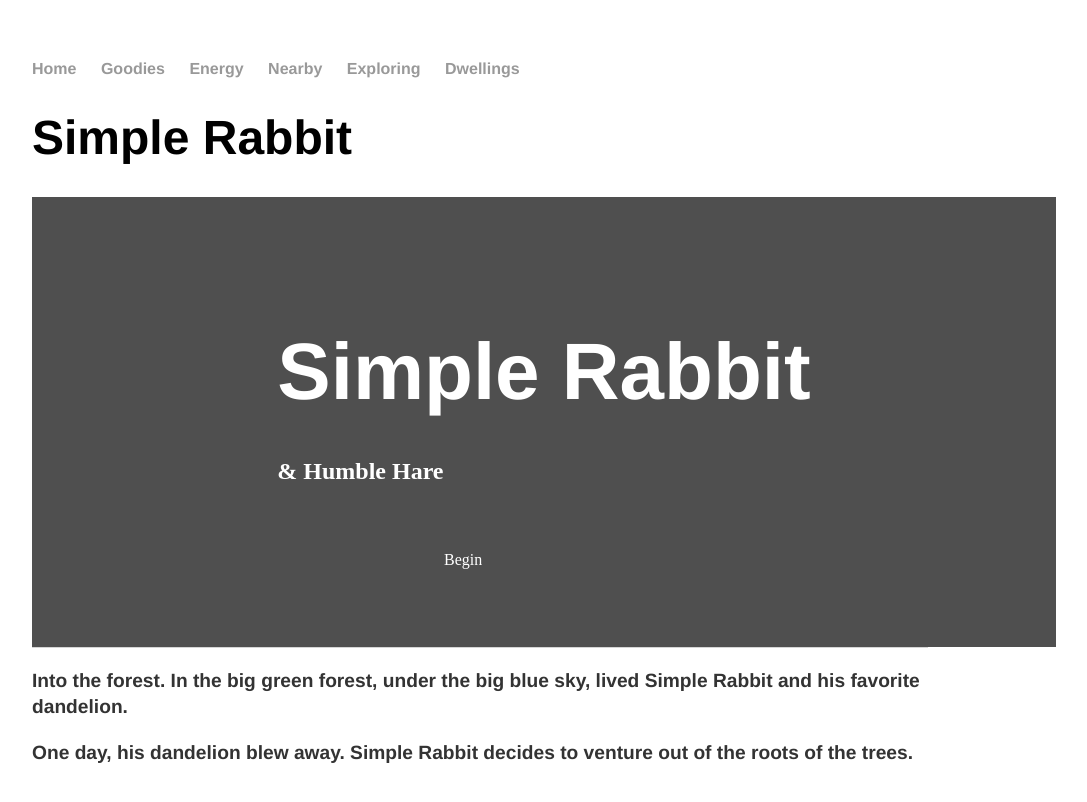
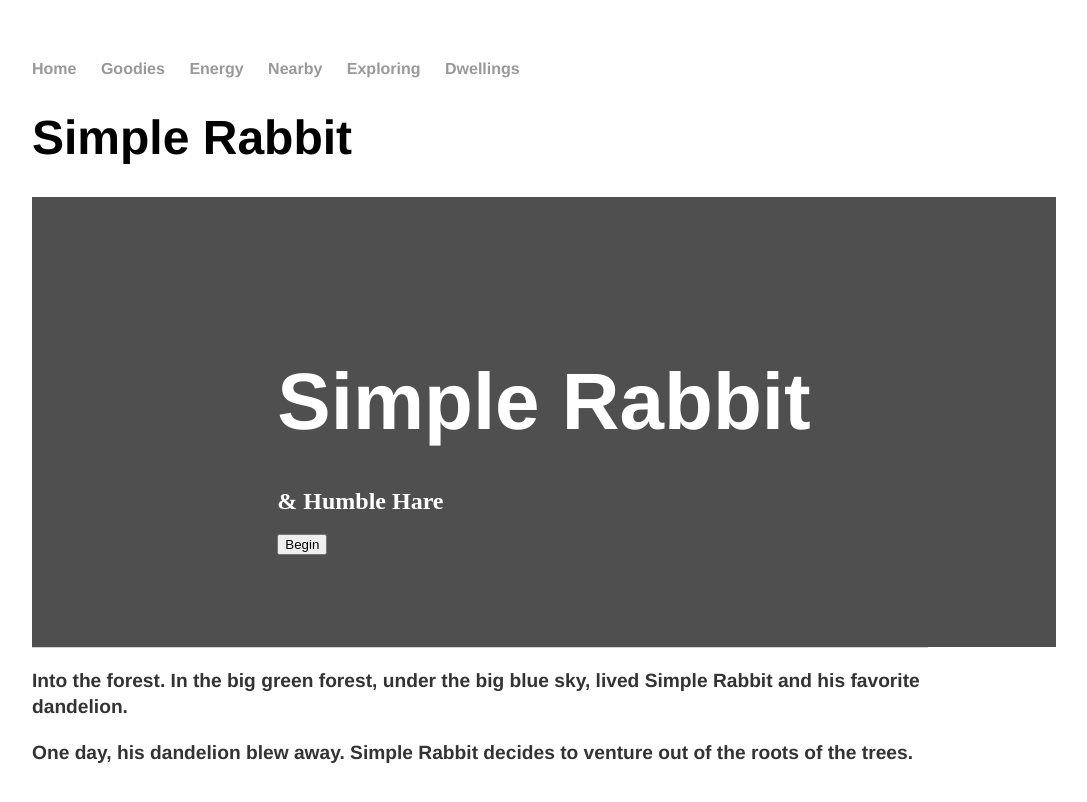
Before and after one commit to Squishy-Penguin/Squishy-Penguin.github.io, a Jekyll site: the page built from index.html, in a window 1280 px wide. Shown: the top 802 px of the page, without its empty margins (160-1247 px from the left). Built offline with Jekyll 4.4.1, drawn with Linux system fonts in a browser that asks for light colours.

Commit message:
Update index.html

```diff
--- a/index.html
+++ b/index.html
@@ -10,9 +10,12 @@ title: Simple Rabbit & Humble Hare
 
     </div><!-- /.blurb -->
     <section class = "hero">
-        <div class = "hero-inner">
-            <h1>Simple Rabbit</h1>
-            <h2>& Humble Hare</h2>
-            <a href ="https://Squishy-Penguin.github.io/explore" class = "btn">Begin</a>
+        <div class = "hero-content">
+            <h1 class = "hero-title">
+                Simple Rabbit</h1>
+            <h2 class = "hero-subtitle">
+                & Humble Hare</h2>
+            <button type = "button" class = "hero-button" onclick ="https://Squishy-Penguin.github.io/explore">
+                Begin</button>
         </div>
     </section
```
